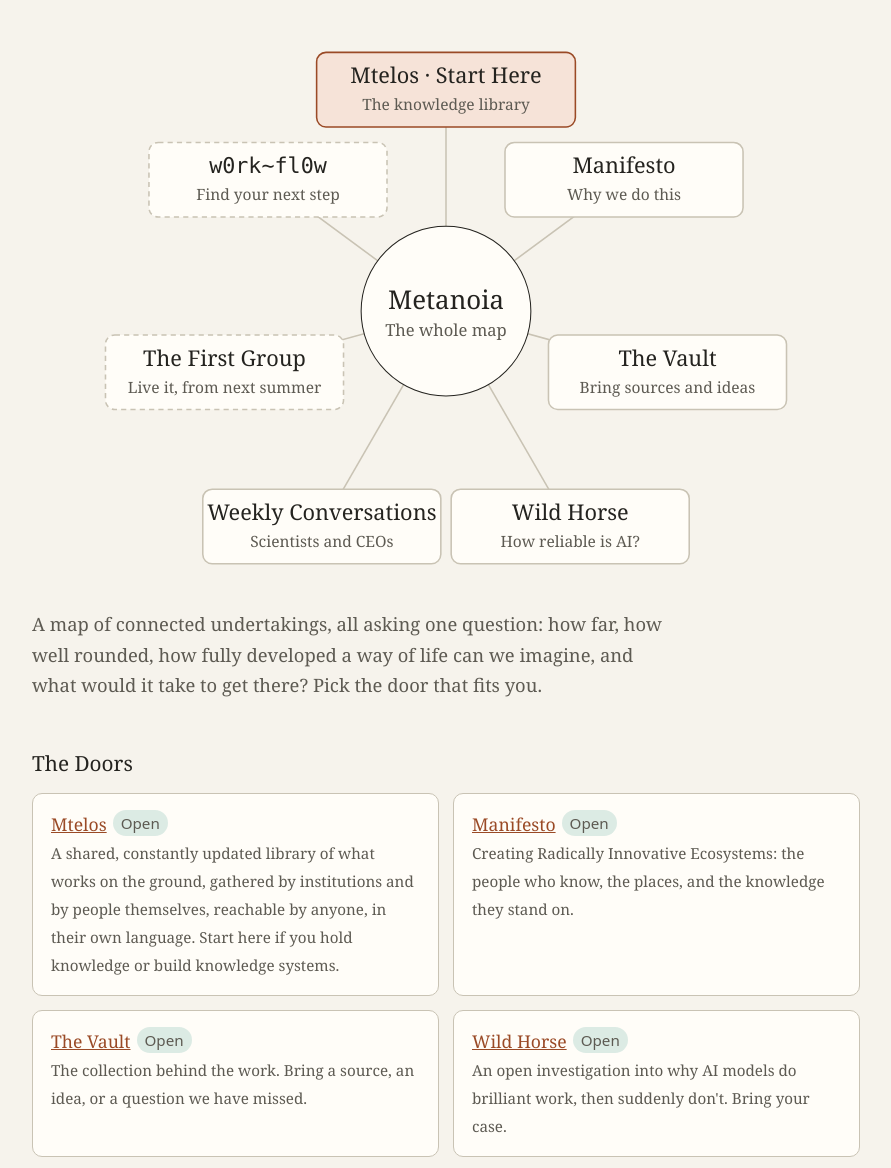
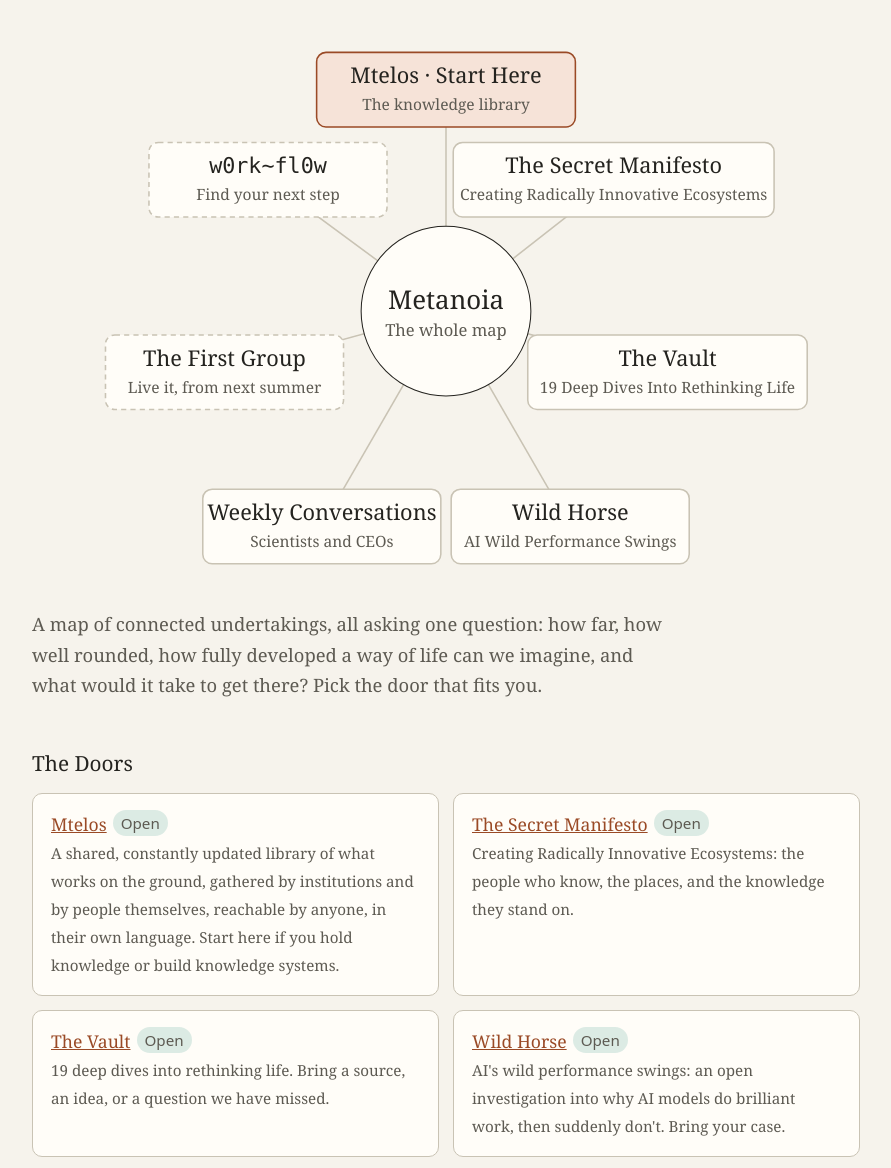
Before and after one commit to kingsleychenda/kingsleychenda.github.io, a plain HTML site: page index.html in a window 1280 px wide. Shown: the part 112-1280 px from the top of the page, without its empty margins (194-1085 px from the left). Drawn offline with Linux system fonts and the light colour scheme.

Commit message:
Publish metanoia-hub.github.io

```diff
--- a/index.html
+++ b/index.html
@@ -33,10 +33,10 @@ footer a{color:var(--soft)}
 <h1>Metanoia</h1>
 <svg xmlns="http://www.w3.org/2000/svg" viewBox="0 0 800 560" role="img" aria-labelledby="t d" font-family="Georgia, 'Times New Roman', serif">
 <title id="t">Where to go</title>
-<desc id="d">Metanoia in the centre, with seven doors: Mtelos, Manifesto, The Vault, Wild Horse, Weekly Conversations, The First Group, w0rk~fl0w.</desc>
+<desc id="d">Metanoia in the centre, with seven doors: Mtelos, The Secret Manifesto, The Vault, Wild Horse, Weekly Conversations, The First Group, w0rk~fl0w.</desc>
 <g stroke="var(--line)" stroke-width="1.5">
 <line x1="400" y1="290" x2="400" y2="76"/>
-<line x1="400" y1="290" x2="572" y2="163"/>
+<line x1="400" y1="290" x2="562" y2="163"/>
 <line x1="400" y1="290" x2="614" y2="349"/>
 <line x1="400" y1="290" x2="520" y2="498"/>
 <line x1="400" y1="290" x2="280" y2="498"/>
@@ -48,9 +48,9 @@ footer a{color:var(--soft)}
 <text x="400" y="314" text-anchor="middle" font-size="16" fill="var(--soft)">The whole map</text>
 <g text-anchor="middle">
 <a href="mtelos/"><rect x="275" y="40" width="250" height="72" rx="9" fill="var(--accent-bg)" stroke="var(--accent)" stroke-width="1.5"/><text x="400" y="70" font-size="21" fill="var(--ink)">Mtelos · Start Here</text><text x="400" y="96" font-size="15" fill="var(--soft)">The knowledge library</text></a>
-<a href="https://ma-om.windsofchange.world/"><rect x="457" y="127" width="230" height="72" rx="9" fill="var(--card)" stroke="var(--line)" stroke-width="1.5"/><text x="572" y="157" font-size="21" fill="var(--ink)">Manifesto</text><text x="572" y="183" font-size="15" fill="var(--soft)">Why we do this</text></a>
-<a href="https://thevault.windsofchange.world/"><rect x="499" y="313" width="230" height="72" rx="9" fill="var(--card)" stroke="var(--line)" stroke-width="1.5"/><text x="614" y="343" font-size="21" fill="var(--ink)">The Vault</text><text x="614" y="369" font-size="15" fill="var(--soft)">Bring sources and ideas</text></a>
-<a href="https://github.com/metanoia-hub/wild-horse"><rect x="405" y="462" width="230" height="72" rx="9" fill="var(--card)" stroke="var(--line)" stroke-width="1.5"/><text x="520" y="492" font-size="21" fill="var(--ink)">Wild Horse</text><text x="520" y="518" font-size="15" fill="var(--soft)">How reliable is AI?</text></a>
+<a href="https://ma-om.windsofchange.world/"><rect x="407" y="127" width="310" height="72" rx="9" fill="var(--card)" stroke="var(--line)" stroke-width="1.5"/><text x="562" y="157" font-size="21" fill="var(--ink)">The Secret Manifesto</text><text x="562" y="183" font-size="15" fill="var(--soft)">Creating Radically Innovative Ecosystems</text></a>
+<a href="https://thevault.windsofchange.world/"><rect x="479" y="313" width="270" height="72" rx="9" fill="var(--card)" stroke="var(--line)" stroke-width="1.5"/><text x="614" y="343" font-size="21" fill="var(--ink)">The Vault</text><text x="614" y="369" font-size="15" fill="var(--soft)">19 Deep Dives Into Rethinking Life</text></a>
+<a href="https://github.com/metanoia-hub/wild-horse"><rect x="405" y="462" width="230" height="72" rx="9" fill="var(--card)" stroke="var(--line)" stroke-width="1.5"/><text x="520" y="492" font-size="21" fill="var(--ink)">Wild Horse</text><text x="520" y="518" font-size="15" fill="var(--soft)">AI Wild Performance Swings</text></a>
 <a href="weekly-conversations/"><rect x="165" y="462" width="230" height="72" rx="9" fill="var(--card)" stroke="var(--line)" stroke-width="1.5"/><text x="280" y="492" font-size="21" fill="var(--ink)">Weekly Conversations</text><text x="280" y="518" font-size="15" fill="var(--soft)">Scientists and CEOs</text></a>
 <a href="#first-group"><rect x="71" y="313" width="230" height="72" rx="9" fill="var(--card)" stroke="var(--line)" stroke-width="1.5" stroke-dasharray="5 4"/><text x="186" y="343" font-size="21" fill="var(--ink)">The First Group</text><text x="186" y="369" font-size="15" fill="var(--soft)">Live it, from next summer</text></a>
 <a href="#workflow"><rect x="113" y="127" width="230" height="72" rx="9" fill="var(--card)" stroke="var(--line)" stroke-width="1.5" stroke-dasharray="5 4"/><text x="228" y="157" font-size="21" fill="var(--ink)" font-family="Menlo, Consolas, monospace">w0rk~fl0w</text><text x="228" y="183" font-size="15" fill="var(--soft)">Find your next step</text></a>
@@ -60,9 +60,9 @@ footer a{color:var(--soft)}
 <h2>The Doors</h2>
 <ul class="doors">
 <li><b><a href="mtelos/">Mtelos</a><span class="tag">Open</span></b><span>A shared, constantly updated library of what works on the ground, gathered by institutions and by people themselves, reachable by anyone, in their own language. Start here if you hold knowledge or build knowledge systems.</span></li>
-<li><b><a href="https://ma-om.windsofchange.world/">Manifesto</a><span class="tag">Open</span></b><span>Creating Radically Innovative Ecosystems: the people who know, the places, and the knowledge they stand on.</span></li>
-<li><b><a href="https://thevault.windsofchange.world/">The Vault</a><span class="tag">Open</span></b><span>The collection behind the work. Bring a source, an idea, or a question we have missed.</span></li>
-<li id="wild-horse"><b><a href="https://github.com/metanoia-hub/wild-horse">Wild Horse</a><span class="tag">Open</span></b><span>An open investigation into why AI models do brilliant work, then suddenly don't. Bring your case.</span></li>
+<li><b><a href="https://ma-om.windsofchange.world/">The Secret Manifesto</a><span class="tag">Open</span></b><span>Creating Radically Innovative Ecosystems: the people who know, the places, and the knowledge they stand on.</span></li>
+<li><b><a href="https://thevault.windsofchange.world/">The Vault</a><span class="tag">Open</span></b><span>19 deep dives into rethinking life. Bring a source, an idea, or a question we have missed.</span></li>
+<li id="wild-horse"><b><a href="https://github.com/metanoia-hub/wild-horse">Wild Horse</a><span class="tag">Open</span></b><span>AI's wild performance swings: an open investigation into why AI models do brilliant work, then suddenly don't. Bring your case.</span></li>
 <li id="weekly"><b><a href="weekly-conversations/">Weekly Conversations</a><span class="tag">Open</span></b><span>Scientists, CEOs and builders, meeting online every week. You don't come empty-handed.</span></li>
 <li id="first-group"><b>The First Group<span class="tag soon">Opening soon</span></b><span>The first step towards a group of people actively researching a different way of life, together, from next summer.</span></li>
 <li id="workflow"><b><span style="font-family:Menlo,Consolas,monospace">w0rk~fl0w</span><span class="tag soon">Opening soon</span></b><span>Start from the outcome, not the to-do list. A way to find your next real step.</span></li>
```
